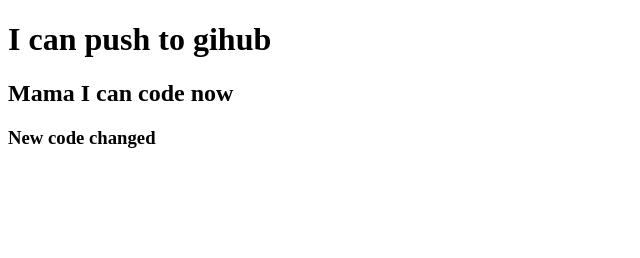
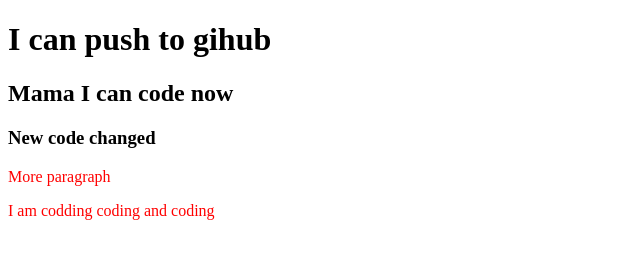
Before and after one commit to NURALAM11/my-second-repo, a plain HTML site: page index.html in a window 1280 px wide. Shown: the whole page, without its empty margins (0-640 px from the left). Drawn offline with Linux system fonts and the light colour scheme.

Commit message:
style added

```diff
--- a/index.html
+++ b/index.html
@@ -5,11 +5,14 @@
     <meta http-equiv="X-UA-Compatible" content="IE=edge">
     <meta name="viewport" content="width=device-width, initial-scale=1.0">
     <title>My Sceond Github Repo</title>
+    <link rel="stylesheet" href="style.css">
 </head>
 <body>
     <h1>I can push to gihub</h1>
     <h2> Mama I can code now</h2>
     <h3>New code changed</h3>
+    <p>More paragraph </p>
+    <p> I am codding coding and coding</p>
 
 </body>
 </html>
--- /dev/null
+++ b/style.css
@@ -0,0 +1,3 @@
+p{
+    color: red;
+}
```
